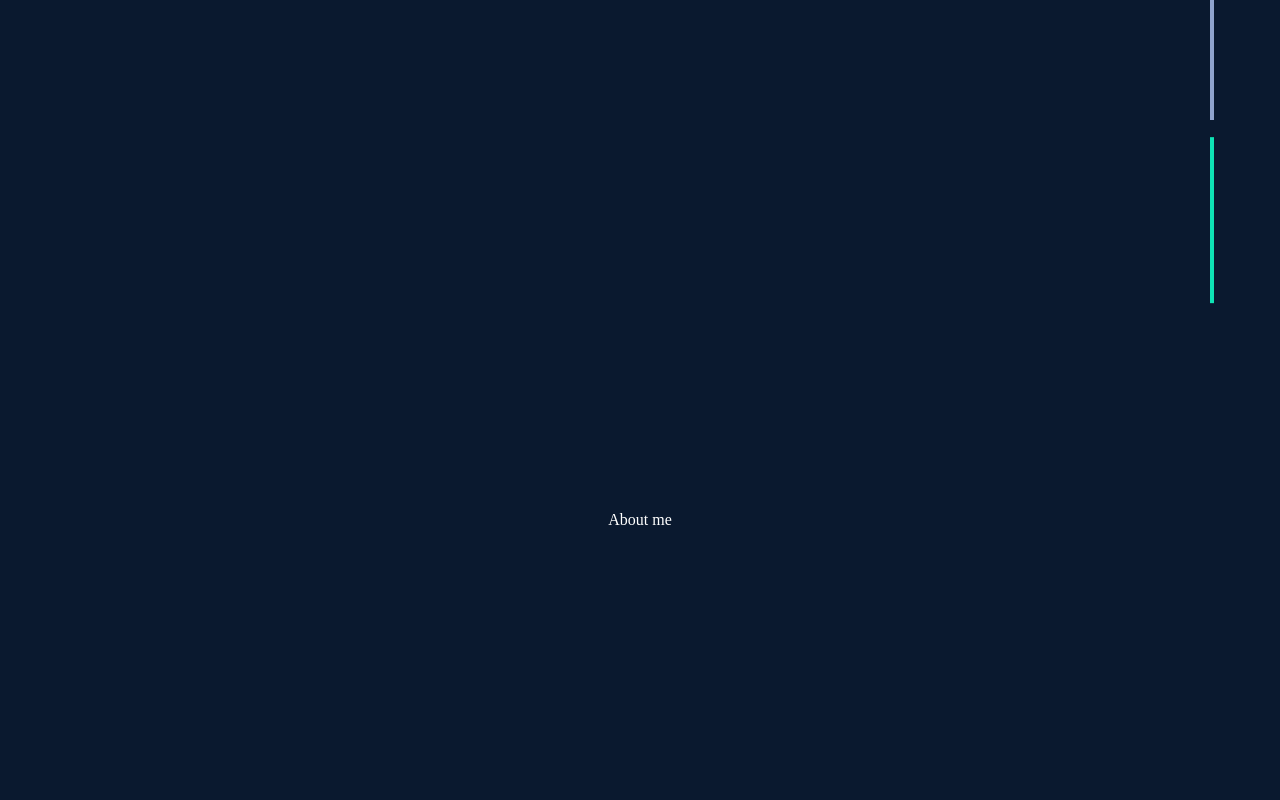
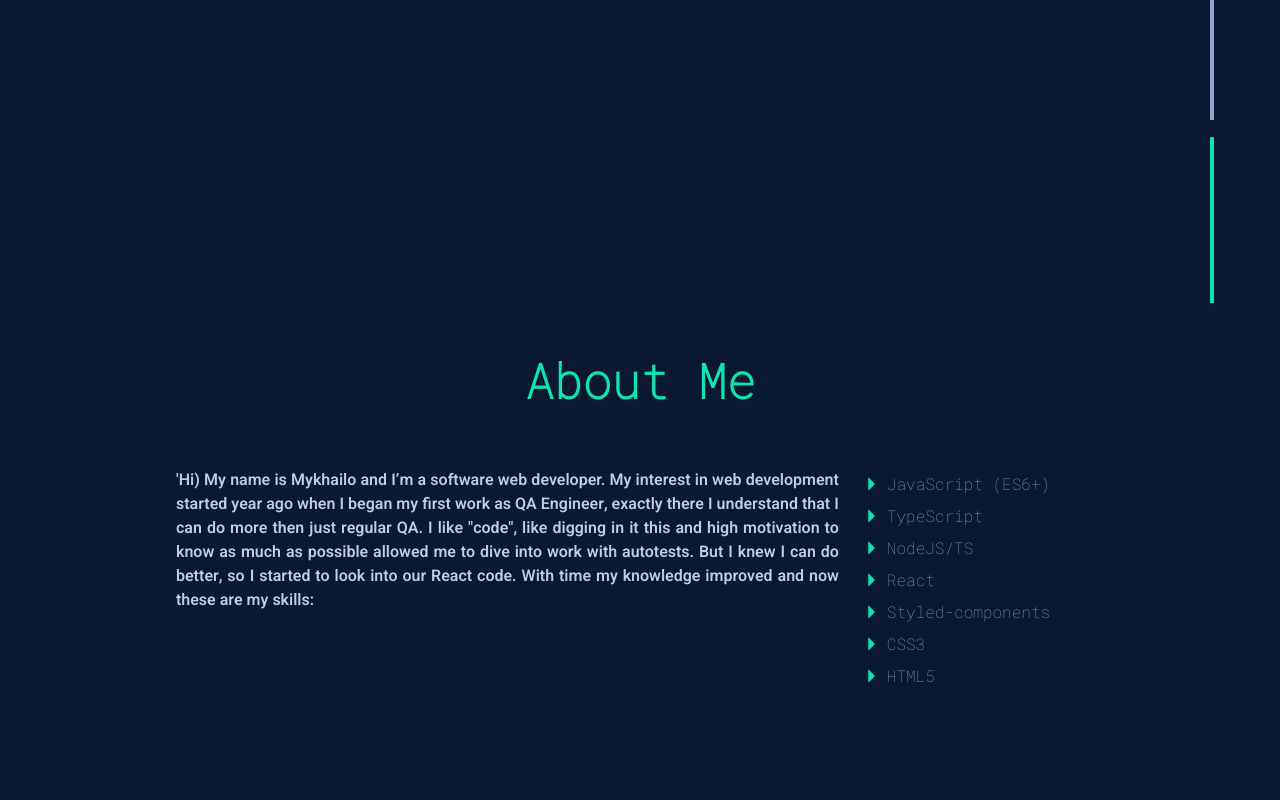
Before and after one commit to cookieMonsterDev/portfolio-template, a React (Create React App) app: page / in a window 1280 px wide. Shown: the part 680-1480 px from the top of the page. Built offline with nearby package versions, Linux system fonts and the light colour scheme.

Commit message:
feat: add about info

```diff
--- /dev/null
+++ b/src/components/About/About.jsx
@@ -0,0 +1,133 @@
+import React from 'react';
+import styled from 'styled-components';
+import ArrowRightIcon from '@mui/icons-material/ArrowRight';
+
+const About = () => {
+  return (
+    <Container>
+      <Title>About Me</Title>
+      <Content>
+        <Info>
+          <p>
+            'Hi) My name is Mykhailo and I’m a software web developer. My
+            interest in web development started year ago when I began my first
+            work as QA Engineer, exactly there I understand that I can do more
+            then just regular QA. I like "code", like digging in it this and
+            high motivation to know as much as possible allowed me to dive into
+            work with autotests. But I knew I can do better, so I started to
+            look into our React code. With time my knowledge improved and now
+            these are my skills:
+          </p>
+        </Info>
+        <Skils>
+          <li>
+            <ArrowRightIcon />
+            <p>{`JavaScript (ES6+)`}</p>
+          </li>
+          <li>
+            <ArrowRightIcon />
+            <p>{`TypeScript`}</p>
+          </li>
+          <li>
+            <ArrowRightIcon />
+            <p>{`NodeJS/TS`}</p>
+          </li>
+          <li>
+            <ArrowRightIcon />
+            <p>{`React`}</p>
+          </li>
+          <li>
+            <ArrowRightIcon />
+            <p>{`Styled-components`}</p>
+          </li>
+          <li>
+            <ArrowRightIcon />
+            <p>{`CSS3`}</p>
+          </li>
+          <li>
+            <ArrowRightIcon />
+            <p>{`HTML5`}</p>
+          </li>
+        </Skils>
+      </Content>
+    </Container>
+  );
+};
+
+export default About;
+
+const Container = styled.div`
+  display: flex;
+  flex-direction: column;
+  max-width: 60rem;
+`;
+
+const Content = styled.div`
+  position: relative;
+  display: flex;
+  flex-direction: row;
+  justify-content: center;
+
+  @media only screen and (max-width: 48em) {
+    flex-direction: column;
+  }
+`;
+
+const Title = styled.h1`
+  margin-bottom: 2.5rem;
+  text-align: center;
+  color: #0ee3b5;
+  font-size: 3rem;
+  font-weight: 700;
+  font-family: 'Roboto Mono', monospace;
+
+  @media only screen and (max-width: 48em) {
+    font-size: 2rem;
+  }
+`;
+
+const Info = styled.div`
+  flex: 5;
+  padding: 1rem;
+
+  > p {
+    text-align: justify;
+    max-width: 50rem;
+    color: #c1cde8;
+    font-size: 1rem;
+    font-weight: 300;
+    font-family: 'Heebo', sans-serif;
+  }
+`;
+
+const Skils = styled.ul`
+  flex: 2;
+  list-style: none;
+  padding: 1rem 0 0 0;
+  gap: 2rem;
+
+  > li {
+    display: flex;
+
+    color: #8fa3cd;
+    font-size: 1rem;
+    font-weight: 500;
+    font-family: 'Roboto Mono', monospace;
+
+    svg {
+      width: 2rem;
+      height: 2rem;
+      fill: #0ee3b5;
+    }
+
+    > p {
+      display: flex;
+      align-items: center;
+      text-align: justify;
+    }
+  }
+
+  @media only screen and (max-width: 48em) {
+    padding: 0.3rem 0 0 1rem;
+  }
+`;
--- a/src/components/ContactMe/ContactFrom.jsx
+++ b/src/components/ContactMe/ContactFrom.jsx
@@ -3,24 +3,27 @@ import emailjs from '@emailjs/browser';
 import styled from 'styled-components';
 
 const ContactFrom = (props) => {
-  const form = useRef();
+  const form = useRef(null);
+  const InputTextRef = useRef(null);
 
   const sendEmail = async (e) => {
     e.preventDefault();
 
     try {
-     const res = await emailjs.sendForm(
+      const res = await emailjs.sendForm(
         'service_5ml49gq',
         'template_oyvjyt6',
         form.current,
         '9ny3aq0Bbc21nyhOl'
       );
 
-      if(!res) {
-        throw new Error('Sth wen wrong')
+      if (!res) {
+        throw new Error('Sth went wrong');
       }
 
-      return console.log(res.status)
+      InputTextRef.current.value = '';
+
+      return console.log(res.status);
     } catch (err) {
       console.log(err.text);
     }
@@ -33,7 +36,7 @@ const ContactFrom = (props) => {
       <Label>Email</Label>
       <InputItem type="email" name="user_email" />
       <Label>Message</Label>
-      <InputText name="message" />
+      <InputText ref={InputTextRef} name="message" />
       <SubmitButton type="submit" value="Send" />
     </Form>
   );
--- a/src/components/NavBar/NavBar.jsx
+++ b/src/components/NavBar/NavBar.jsx
@@ -33,7 +33,6 @@ const NavBar = () => {
         shadow={shadow}
       >
         <Content>
-          <LogoName></LogoName>
           <NavSection>
             <a href="#about">
               <NavBarItem>About</NavBarItem>
@@ -41,11 +40,10 @@ const NavBar = () => {
             <a href="#experience">
               <NavBarItem>Experience</NavBarItem>
             </a>
-            <NavBarItem>Resume</NavBarItem>
             <a href="#contact">
               <NavBarItem>Contact</NavBarItem>
             </a>
-            <NavBarItem>Dark Theme</NavBarItem>
+            <NavBarItem>Resume</NavBarItem>
             <NavBarMenu>
               <BurgerMenu />
             </NavBarMenu>
@@ -89,20 +87,6 @@ const Conteiner = styled.div`
 const Content = styled.div`
   width: 100rem;
   margin: 0 auto;
-`;
-
-const LogoName = styled.div`
-  height: 100%;
-  float: left;
-  box-sizing: border-box;
-  color: #0ee3b5;
-  display: flex;
-  justify-content: center;
-  align-items: center;
-
-  @media only screen and (max-width: 1000rem) {
-    margin-left: 1rem;
-  }
 `;
 
 const NavSection = styled.div`
--- a/src/components/NavBar/SideMenu.jsx
+++ b/src/components/NavBar/SideMenu.jsx
@@ -23,11 +23,11 @@ const SideMenu = () => {
 
   useEffect(() => {
     if (isOn) {
-      document.body.style.overflow = 'hidden'
+      document.body.style.overflow = 'hidden';
     } else {
-      document.body.style.overflow = 'auto'
+      document.body.style.overflow = 'auto';
     }
-  }, [isOn])
+  }, [isOn]);
 
   return (
     <>
@@ -43,9 +43,8 @@ const SideMenu = () => {
         <MenuItem onClick={() => handleClick('experience')}>
           Experience
         </MenuItem>
+        <MenuItem onClick={() => handleClick('contact')}>Contact</MenuItem>
         <MenuItem>Resume</MenuItem>
-        <MenuItem onClick={() => handleClick('contact')}>Contact</MenuItem>
-        <MenuItem>Dark theme</MenuItem>
       </NavMenuOverlay>
     </>
   );
--- a/src/pages/MainPage.jsx
+++ b/src/pages/MainPage.jsx
@@ -4,6 +4,7 @@ import Intro from '../components/Intro/Intro';
 import Experience from '../components/Experience/Experience';
 import Projects from '../components/Projects/Projects';
 import ContactMe from '../components/ContactMe/ContactMe';
+import About from '../components/About/About';
 
 const MainPage = () => {
   return (
@@ -11,7 +12,7 @@ const MainPage = () => {
       <Span>
         <Intro />
       </Span>
-      <Span id="about">About me</Span>
+      <Span id="about"><About /></Span>
       <Span id="experience">
         <Experience />
       </Span>
--- a/src/static/projectsData.js
+++ b/src/static/projectsData.js
@@ -14,13 +14,13 @@ const Projects = [
   {
     title: 'Real time chat',
     prjectLink: 'https://github.com/cookieMonsterDev/real-time-chat',
-    description: 'Just the Real-time-chat base on firebase)',
+    description: 'Just the Real-time-chat base on firebase) Where users can share their messages after authentication with Gmail account.',
     tags: ['TypeScript', 'FireBase', 'React'],
   },
   {
     title: 'Portfolio template',
     prjectLink: 'https://github.com/cookieMonsterDev/portfolio-template',
-    description: 'Sth',
+    description: 'The portfolio template is a projects that should help developer to present his knowledge, it is kind of simple but still has a great help.',
     tags: ['React', 'Styled Components', 'EmailJS'],
   },
 ];
```
